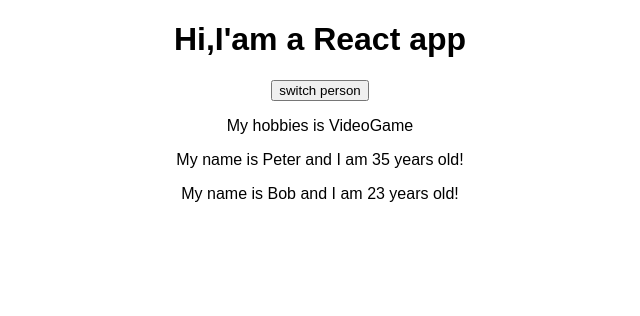
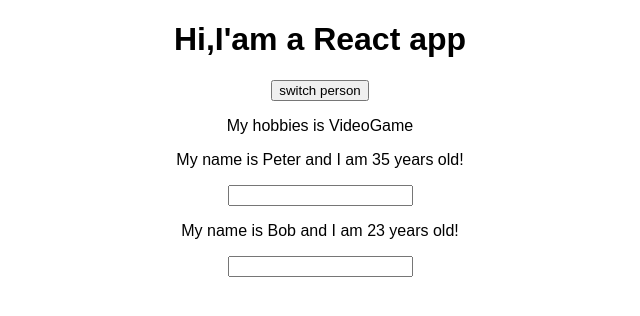
Before and after one commit to q7314568/react-complete-guide, a React (Create React App) app: page / in a window 1280 px wide. Shown: the top 316 px of the page, without its empty margins (320-960 px from the left). Built offline with nearby package versions, Linux system fonts and the light colour scheme.

Commit message:
於父元件function中取得子元件的element值來進行setState的動作

```diff
--- a/src/App.js
+++ b/src/App.js
@@ -20,6 +20,15 @@
     });
   };
 
+  nameChangeHandler=(event)=>{
+    this.setState({
+      persons: [
+        { name: "Peter", age: 35 },
+        { name: event.target.value, age: 23 }
+      ],
+    });
+  }
+
   render() {
     return (
       <div className="App">
@@ -27,6 +36,7 @@
         <button onClick={()=>this.switchPersons('Tyler')}>switch person</button>
         <Person
           click={this.switchPersons.bind(this,'Tyler!!')}
+          changed={this.nameChangeHandler}
           name={this.state.persons[0].name}
           age={this.state.persons[0].age}
         >
--- a/src/Person/Person.js
+++ b/src/Person/Person.js
@@ -7,6 +7,7 @@
     <div>
         <p onClick={props.click}>{props.children}</p>
         <p>My name is {props.name} and I am {props.age} years old!</p>
+        <input type="text" onChange={props.changed}></input>
     </div>
     )
 }
```
